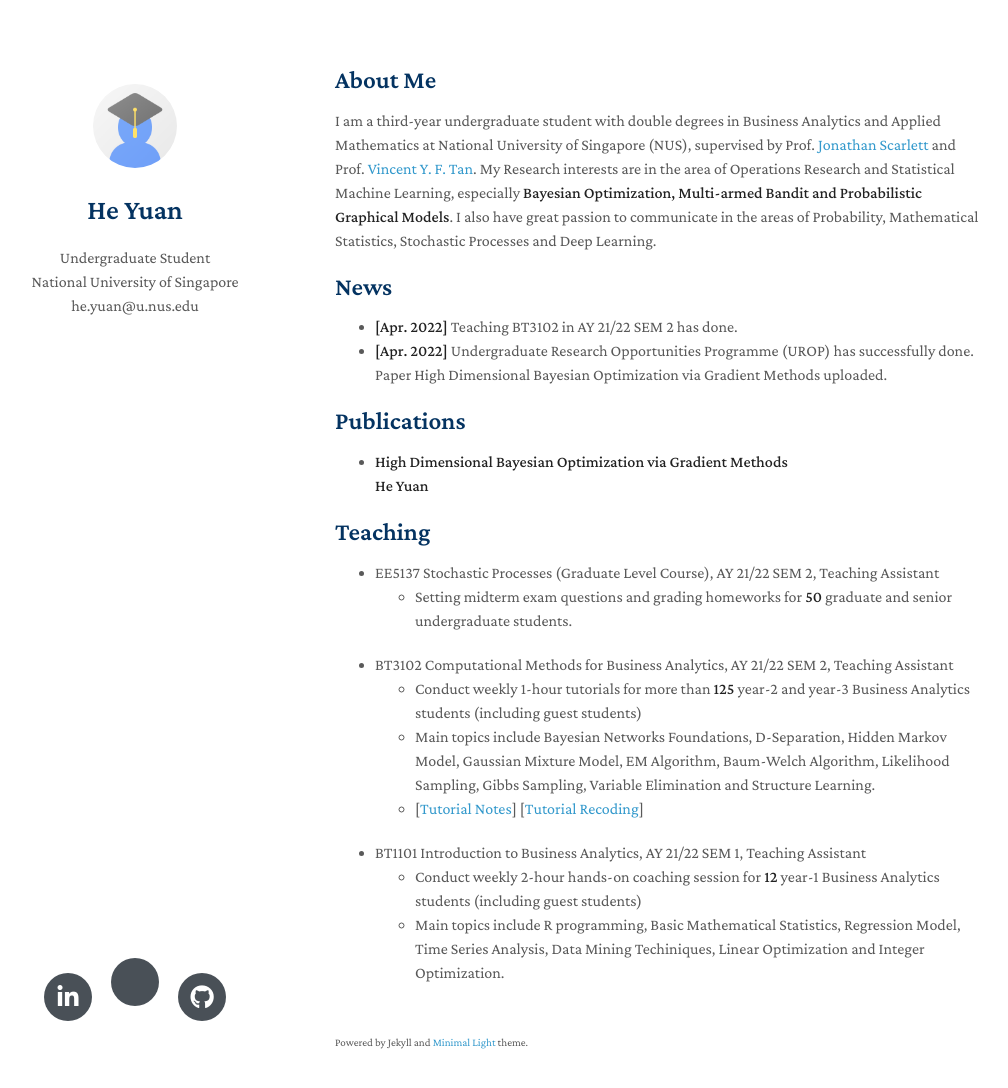
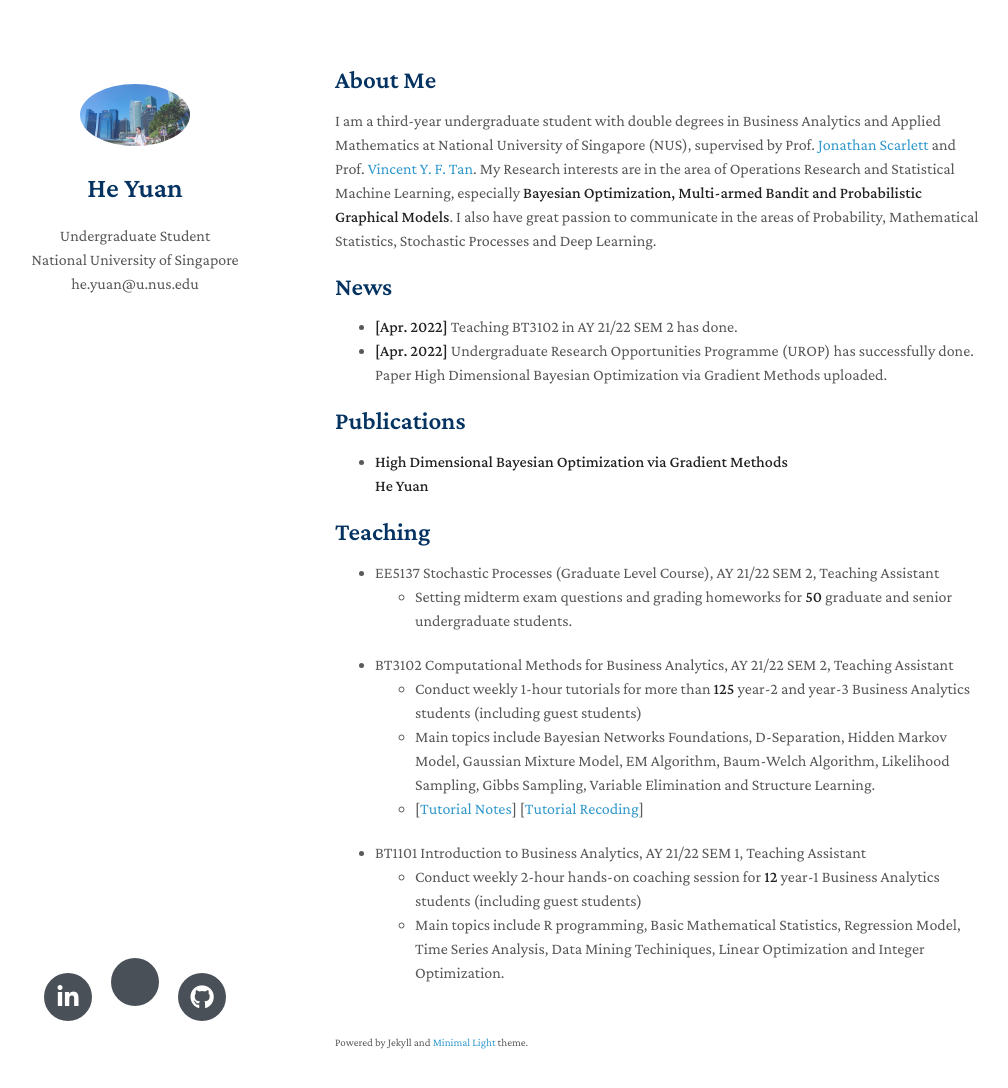
Before and after one commit to Henry-Yuan-He/Henry-Yuan-He.github.io, a Jekyll site: the page built from index.md, in a window 1280 px wide and 1123 px high. Shown: the top 1088 px of the window, without its empty margins (135-1143 px from the left). Built offline with Jekyll 4.4.1, drawn with Linux system fonts in a browser that asks for light colours; nearby versions of some CDN libraries; a style sheet for code colours, icons or effects is not loaded; our own code applies the rules of GitHub Pages for plain Markdown files.

Commit message:
profile pic

```diff
--- a/_config.yml
+++ b/_config.yml
@@ -5,8 +5,8 @@ email: he.yuan@u.nus.edu
 keywords: minimal academic
 google_scholar: https://scholar.google.com/
 github_link: https://github.com/Henry-Yuan-He
-linkedin: https://www.linkedin.com/in/henry-yuan-he-09212a165/
-avatar: ./assets/img/avatar.png
+linkedin: https://www.linkedin.com/in/henry-yuan-he-09212a165
+avatar: ./assets/img/MyPicture.JPG
 google_analytics: UA-111540567-4
 favicon: ./assets/img/favicon.png
 favicon_dark: ./assets/img/favicon-dark.png
```
Also changed, not shown: assets/img/MyPicture.JPG (added).
